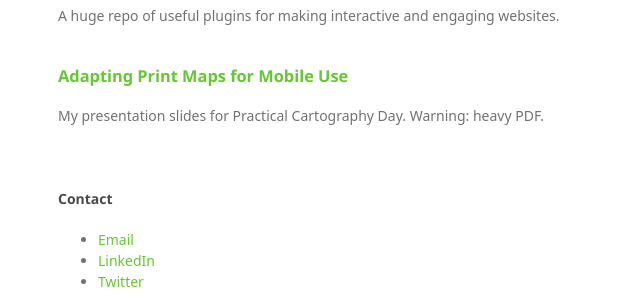
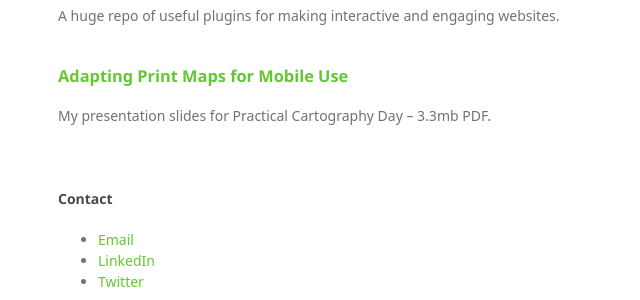
Before and after one commit to rileydchampine/rileydchampine.github.io, a Jekyll site: the page built from nacis2017.html, in a window 1280 px wide. Shown: the part 352-652 px from the top of the page, without its empty margins (0-640 px from the left). Built offline with Jekyll 4.4.1, drawn with Linux system fonts in a browser that asks for light colours; some web fonts are replaced.

Commit message:
Update nacis2017.html

```diff
--- a/nacis2017.html
+++ b/nacis2017.html
@@ -18,7 +18,7 @@
         </div>
 
         <div>
-              <h3><a href="">Adapting Print Maps for Mobile Use</a></h3>
-              <p>My presentation slides for Practical Cartography Day. Warning: heavy PDF.</p>
+              <h3><a href="AdaptingForMobile_Presentation_Lite.pdf">Adapting Print Maps for Mobile Use</a></h3>
+              <p>My presentation slides for Practical Cartography Day – 3.3mb PDF.</p>
                 <br>
         </div>
```
